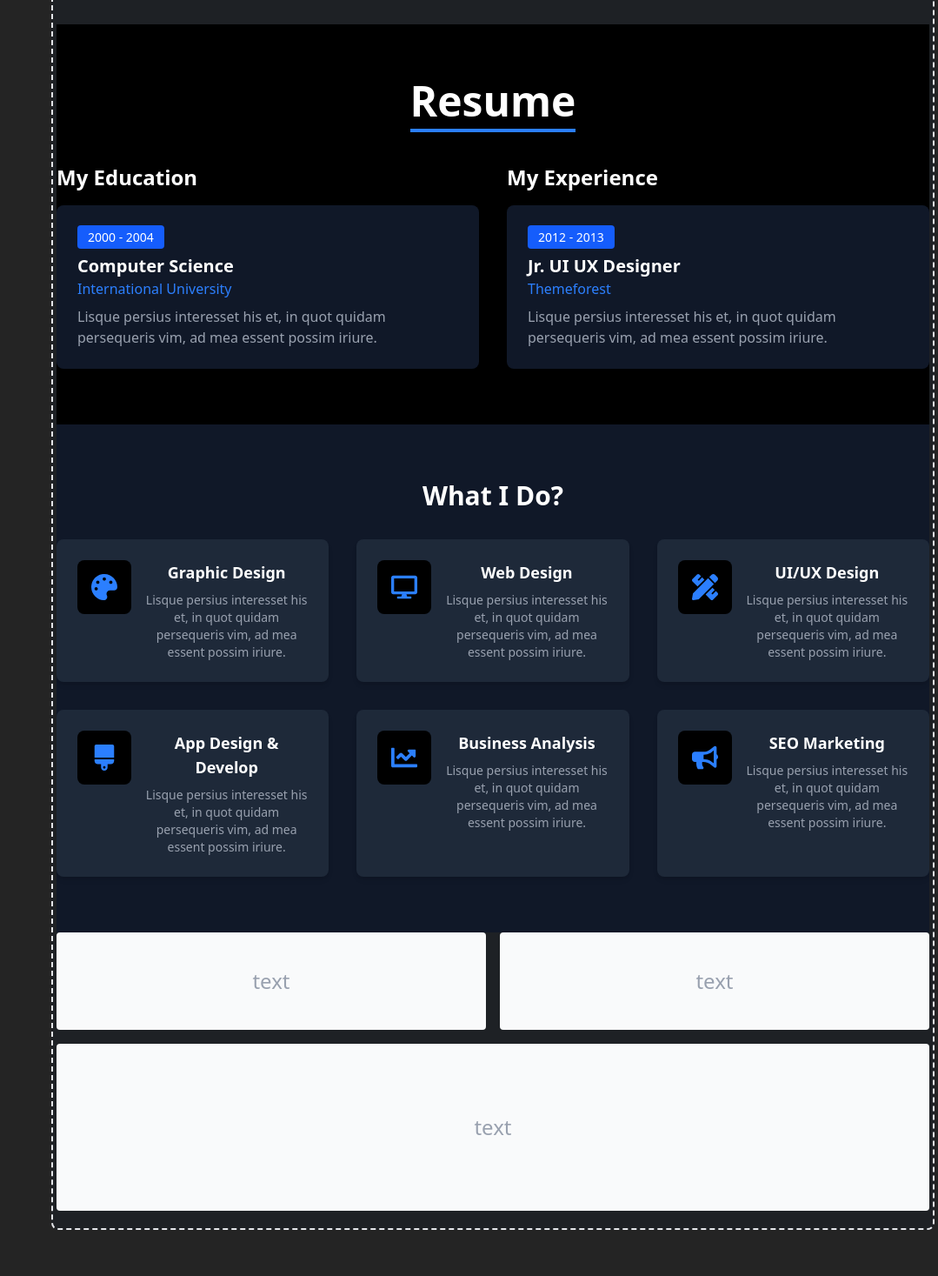
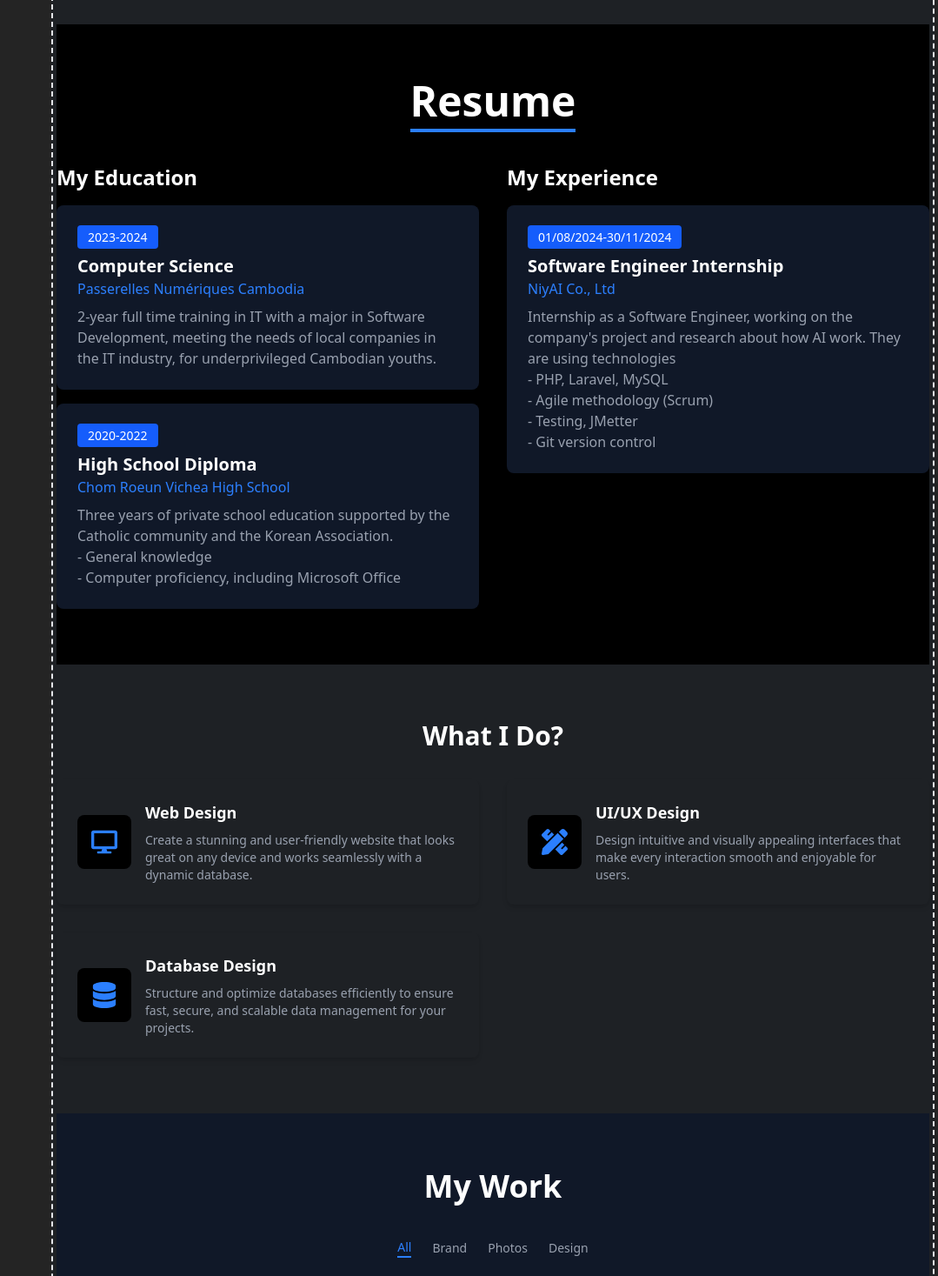
Before and after one commit to Khav9/portfolio, a React (Vite) app: page / in a window 1280 px wide. Shown: the part 1330-2797 px from the top of the page at 87% size, without its empty margins (201-1280 px from the left). Before the commit the page ends 2748 px from the top, so only its background shows below. Built offline with nearby package versions, Linux system fonts and the light colour scheme.

Commit message:
add session education, what i can do, and my work[lovely layout]

```diff
--- a/package.json
+++ b/package.json
@@ -11,6 +11,7 @@
   },
   "dependencies": {
     "@tailwindcss/vite": "^4.0.14",
+    "framer-motion": "^12.5.0",
     "react": "^19.0.0",
     "react-dom": "^19.0.0",
     "react-icons": "^5.5.0",
--- a/src/layout/NavBar.jsx
+++ b/src/layout/NavBar.jsx
@@ -178,19 +178,13 @@ const NavBar = () => {
           {/* Resume */}
           <Resume />
           {/* research & learning */}
-          <Services/>
+          <Services />
           {/* Portfolio */}
-          <div className="grid grid-cols-2 gap-4 mb-4">
-            <div className="flex items-center justify-center rounded-sm bg-gray-50 h-28 dark:bg-gray-800">
+          <Portfolio />
+          {/* Contact */}
+          {/* <div className="flex items-center justify-center h-48 mb-4 rounded-sm bg-gray-50 dark:bg-gray-800">
             <p className="text-2xl text-gray-400 dark:text-gray-500">text</p>
-            </div>
-            <div className="flex items-center justify-center rounded-sm bg-gray-50 h-28 dark:bg-gray-800">
-              <p className="text-2xl text-gray-400 dark:text-gray-500">text</p>
-            </div>
-          </div>
-          <div className="flex items-center justify-center h-48 mb-4 rounded-sm bg-gray-50 dark:bg-gray-800">
-            <p className="text-2xl text-gray-400 dark:text-gray-500">text</p>
-          </div>
+          </div> */}
         </div>
       </div>
     </>
@@ -198,46 +192,6 @@ const NavBar = () => {
 };
 
 export default NavBar;
-
-// function AboutMe() {
-//   return (
-//     <section className="bg-black text-white py-16 px-8">
-//       <div className="max-w-5xl mx-auto flex flex-col md:flex-row items-center">
-//         <div className="md:w-2/3 text-center md:text-left">
-//           <h2 className="text-5xl font-bold text-gray-800 relative inline-block">
-//             <span className="absolute -z-10 text-7xl font-extrabold text-gray-900 opacity-20">
-//               ABOUT ME
-//             </span>
-//             <span className="relative text-white border-b-4 border-blue-500">Know Me More</span>
-//           </h2>
-//           <p className="mt-6 text-lg font-light">
-//             I'm <span className="font-bold text-blue-500">Simone Olivia</span>, a Web Developer
-//           </p>
-//           <p className="mt-4 text-gray-400">
-//             I help you build brand for your business at an affordable price. Thousands of clients have
-//             procured exceptional results while working with our dedicated team. When an unknown printer took a
-//             galley of type and scrambled it to make a type specimen book.
-//           </p>
-//           <p className="mt-4 text-gray-400">
-//             Delivering work within time and budget which meets client’s requirements is our motto. Lorem Ipsum
-//             has been the industry’s standard dummy text ever when an unknown printer took a galley.
-//           </p>
-//         </div>
-//         <div className="md:w-1/3 mt-8 md:mt-0 md:pl-12">
-//           <div className="text-gray-400 space-y-2">
-//             <p><span className="text-white font-bold">Name:</span> Simone Olivia</p>
-//             <p><span className="text-white font-bold">Email:</span> <a href="mailto:chat@simone.com" className="text-blue-500">chat@simone.com</a></p>
-//             <p><span className="text-white font-bold">Age:</span> 28</p>
-//             <p><span className="text-white font-bold">From:</span> Los Angeles, California</p>
-//           </div>
-//           <button className="mt-6 bg-blue-600 hover:bg-blue-700 text-white py-2 px-6 rounded-lg text-lg">
-//             Download CV
-//           </button>
-//         </div>
-//       </div>
-//     </section>
-//   );
-// }
 
 function AboutMe() {
   return (
@@ -260,11 +214,13 @@ function AboutMe() {
             Developer
           </p>
           <p className="mt-4 text-gray-400">
-            I am happy to work as a  <span className="font-bold">Full-Stack Developer</span> with experience
-            in JavaScript, Vue.js, and Laravel with MySQL. I aim to apply and
-            enhance my skills in both front-end and back-end development while
-            learning and receiving guidance from my team. I enjoy researching
-            and learning new technologies that are popular today.
+            I am happy to work as a{" "}
+            <span className="font-bold">Full-Stack Developer</span> with
+            experience in JavaScript, Vue.js, and Laravel with MySQL. I aim to
+            apply and enhance my skills in both front-end and back-end
+            development while learning and receiving guidance from my team. I
+            enjoy researching and learning new technologies that are popular
+            today.
           </p>
           <p className="mt-4 text-gray-400">
             Delivering work within time and budget which meets client’s
@@ -300,48 +256,140 @@ function AboutMe() {
   );
 }
 
+function Resume() {
+  const educations = [
+    {
+      year: "2023-2024",
+      title: "Computer Science",
+      location: "Passerelles Numériques Cambodia",
+      description:
+        " 2-year full time training in IT with a major in Software Development, meeting the needs of local companies in the IT industry, for underprivileged Cambodian youths.",
+    },
+    {
+      year: "2020-2022",
+      title: "High School Diploma",
+      location: "Chom Roeun Vichea High School",
+      description:
+        "Three years of private school education supported by the Catholic community and the Korean Association.\n- General knowledge\n- Computer proficiency, including Microsoft Office",
+    },
+  ];
 
+  const experiences = [
+    {
+      year: "01/08/2024-30/11/2024",
+      position: "Software Engineer Internship",
+      company: "NiyAI Co., Ltd",
+      description:
+        "Internship as a Software Engineer, working on the company's project and research about how AI work. They are using technologies\n- PHP, Laravel, MySQL\n- Agile methodology (Scrum)\n- Testing, JMetter\n- Git version control ",
+    },
+  ];
 
-function Resume() {
   return (
     <section className="bg-black text-white py-16 ">
-      <div className="max-w-5xl mx-auto">
+      <div className="max-w-6xl mx-auto">
         <h2 className="text-5xl font-bold text-gray-800 relative inline-block text-center w-full">
-          <span
-            className="absolute -z-10 text-7xl font-extrabold text-gray-900 opacity-20"
-            style={{ textShadow: "4px 4px 10px rgba(0, 0, 0, 0.5)" }}
-          >
-            SUMMARY
+          <span className="relative text-white border-b-4 border-blue-500">
+            Resume
           </span>
-          <span className="relative text-white border-b-4 border-blue-500">Resume</span>
         </h2>
 
         <div className="mt-12 grid md:grid-cols-2 gap-8">
           {/* Education Section */}
           <div>
             <h3 className="text-2xl font-bold">My Education</h3>
-            <div className="bg-gray-900 p-6 rounded-lg mt-4">
-              <span className="bg-blue-600 text-white text-sm px-3 py-1 rounded">2000 - 2004</span>
-              <h4 className="text-xl font-bold mt-2">Computer Science</h4>
-              <p className="text-blue-500">International University</p>
+            {educations.map((education, index) => (
+              <div key={index} className="bg-gray-900 p-6 rounded-lg mt-4">
+                <span className="bg-blue-600 text-white text-sm px-3 py-1 rounded">
+                  {education.year}
+                </span>
+                <h4 className="text-xl font-bold mt-2">{education.title}</h4>
+                <p className="text-blue-500">{education.location}</p>
                 <p className="text-gray-400 mt-2">
-                Lisque persius interesset his et, in quot quidam persequeris vim, ad mea essent possim iriure.
+                  {education.description.split("\n").map((line, index) => (
+                    <span key={index}>
+                      {line}
+                      <br />
+                    </span>
+                  ))}
                 </p>
               </div>
+            ))}
           </div>
 
           {/* Experience Section */}
           <div>
             <h3 className="text-2xl font-bold">My Experience</h3>
-            <div className="bg-gray-900 p-6 rounded-lg mt-4">
-              <span className="bg-blue-600 text-white text-sm px-3 py-1 rounded">2012 - 2013</span>
-              <h4 className="text-xl font-bold mt-2">Jr. UI UX Designer</h4>
-              <p className="text-blue-500">Themeforest</p>
+            {experiences.map((experience, index) => (
+              <div key={index} className="bg-gray-900 p-6 rounded-lg mt-4">
+                <span className="bg-blue-600 text-white text-sm px-3 py-1 rounded">
+                  {experience.year}
+                </span>
+                <h4 className="text-xl font-bold mt-2">
+                  {experience.position}
+                </h4>
+                <p className="text-blue-500">{experience.company}</p>
                 <p className="text-gray-400 mt-2">
-                Lisque persius interesset his et, in quot quidam persequeris vim, ad mea essent possim iriure.
+                  {experience.description.split("\n").map((line, index) => (
+                    <span key={index}>
+                      {line}
+                      <br />
+                    </span>
+                  ))}
+                </p>
+              </div>
+            ))}
+          </div>
+        </div>
+      </div>
+    </section>
+  );
+}
+
+import { FaDesktop, FaPencilRuler, FaBrush, FaDatabase } from "react-icons/fa";
+
+const services = [
+  {
+    title: "Web Design",
+    icon: <FaDesktop />,
+    description:
+      "Create a stunning and user-friendly website that looks great on any device and works seamlessly with a dynamic database.",
+  },
+  {
+    title: "UI/UX Design",
+    icon: <FaPencilRuler />,
+    description:
+      "Design intuitive and visually appealing interfaces that make every interaction smooth and enjoyable for users.",
+  },
+  {
+    title: "Database Design",
+    icon: <FaDatabase />,
+    description:
+      "Structure and optimize databases efficiently to ensure fast, secure, and scalable data management for your projects.",
+  },
+];
+
+function Services() {
+  return (
+    <section className="bg-[#1E2125] text-white py-16">
+      <div className="max-w-6xl mx-auto text-center">
+        <h2 className="text-3xl font-bold mb-8 text-white">What I Do?</h2>
+        <div className="grid md:grid-cols-2 lg:grid-cols-2 gap-8">
+          {services.map((service, index) => (
+            <div
+              key={index}
+              className="flex items-center p-6 rounded-lg shadow-md text-start"
+            >
+              <div className="text-blue-500 text-3xl p-4 bg-black rounded-lg">
+                {service.icon}
+              </div>
+              <div className="ml-4">
+                <h3 className="text-lg font-semibold">{service.title}</h3>
+                <p className="text-gray-400 text-sm mt-2">
+                  {service.description}
                 </p>
               </div>
             </div>
+          ))}
         </div>
       </div>
     </section>
@@ -350,34 +398,77 @@ function Resume() {
 
 
 
-import { FaPalette, FaDesktop, FaPencilRuler, FaBrush, FaChartLine, FaBullhorn } from "react-icons/fa";
+import { motion, AnimatePresence } from "framer-motion";
 
-const services = [
-  { title: "Graphic Design", icon: <FaPalette />, description: "Lisque persius interesset his et, in quot quidam persequeris vim, ad mea essent possim iriure." },
-  { title: "Web Design", icon: <FaDesktop />, description: "Lisque persius interesset his et, in quot quidam persequeris vim, ad mea essent possim iriure." },
-  { title: "UI/UX Design", icon: <FaPencilRuler />, description: "Lisque persius interesset his et, in quot quidam persequeris vim, ad mea essent possim iriure." },
-  { title: "App Design & Develop", icon: <FaBrush />, description: "Lisque persius interesset his et, in quot quidam persequeris vim, ad mea essent possim iriure." },
-  { title: "Business Analysis", icon: <FaChartLine />, description: "Lisque persius interesset his et, in quot quidam persequeris vim, ad mea essent possim iriure." },
-  { title: "SEO Marketing", icon: <FaBullhorn />, description: "Lisque persius interesset his et, in quot quidam persequeris vim, ad mea essent possim iriure." }
+function Portfolio() {
+  const categories = ["All", "Brand", "Photos", "Design"];
+  const portfolioItems = [
+    { src: "https://harnishdesign.net/demo/react/simone/demo/images/projects/project-2.jpg", category: "Design" },
+    { src: "https://harnishdesign.net/demo/react/simone/demo/images/projects/project-5.jpg", category: "Brand" },
+    { src: "https://harnishdesign.net/demo/react/simone/demo/images/projects/project-1.jpg", category: "Photos" },
+    { src: "https://harnishdesign.net/demo/react/simone/demo/images/projects/project-1.jpg", category: "Photos" },
+    { src: "https://harnishdesign.net/demo/react/simone/demo/images/projects/project-7.jpg", category: "Design" },
+    { src: "https://harnishdesign.net/demo/react/simone/demo/images/projects/project-6.jpg", category: "Brand" },
+    { src: "https://harnishdesign.net/demo/react/simone/demo/images/projects/project-4.jpg", category: "Photos" },
+    { src: "https://harnishdesign.net/demo/react/simone/demo/images/projects/project-4.jpg", category: "Photos" },
   ];
 
-function Services() {
+  const [activeCategory, setActiveCategory] = useState("All");
+
+  const filteredItems =
+    activeCategory === "All"
+      ? portfolioItems
+      : portfolioItems.filter((item) => item.category === activeCategory);
+
   return (
-    <section className="bg-gray-900 text-white py-16">
+    <div className="bg-gray-900 text-white py-16 px-4">
       <div className="max-w-6xl mx-auto text-center">
-        <h2 className="text-3xl font-bold mb-8 text-white">What I Do?</h2>
-        <div className="grid md:grid-cols-2 lg:grid-cols-3 gap-8">
-          {services.map((service, index) => (
-            <div key={index} className="flex items-start p-6 bg-gray-800 rounded-lg shadow-md">
-              <div className="text-blue-500 text-3xl p-4 bg-black rounded-lg">{service.icon}</div>
-              <div className="ml-4">
-                <h3 className="text-lg font-semibold">{service.title}</h3>
-                <p className="text-gray-400 text-sm mt-2">{service.description}</p>
+        <h2 className="text-4xl font-bold mb-4 relative inline-block">
+          My Work
+          <span className="absolute -z-10 text-7xl font-extrabold opacity-10 left-1/2 -translate-x-1/2">
+            PORTFOLIO
+          </span>
+        </h2>
+
+        {/* Category Filter */}
+        <div className="flex justify-center space-x-6 mt-6">
+          {categories.map((category) => (
+            <button
+              key={category}
+              onClick={() => setActiveCategory(category)}
+              className={`text-sm font-medium ${
+                activeCategory === category
+                  ? "text-blue-500 border-b-2 border-blue-500"
+                  : "text-gray-400"
+              } hover:text-blue-400 transition`}
+            >
+              {category}
+            </button>
+          ))}
+        </div>
+
+        {/* Masonry Grid Layout with Animation */}
+        <div className="columns-2 md:columns-3 lg:columns-4 gap-4 space-y-4 mt-10">
+          <AnimatePresence>
+            {filteredItems.map((item, index) => (
+              <motion.div
+                key={index}
+                className="break-inside-avoid rounded-lg overflow-hidden shadow-lg"
+                initial={{ opacity: 0, y: 20 }}
+                animate={{ opacity: 1, y: 0 }}
+                exit={{ opacity: 0, y: -20 }}
+                transition={{ duration: 0.4 }}
+              >
+                <img
+                  src={item.src}
+                  alt={`Portfolio item ${index + 1}`}
+                  className="w-full h-auto rounded-lg"
+                />
+              </motion.div>
+            ))}
+          </AnimatePresence>
         </div>
       </div>
-          ))}
     </div>
-      </div>
-    </section>
   );
 }
```
Also changed, not shown: 1 other file (tests, documents, lock files or other folders). Lines whose indentation alone changed are shown as unchanged.
